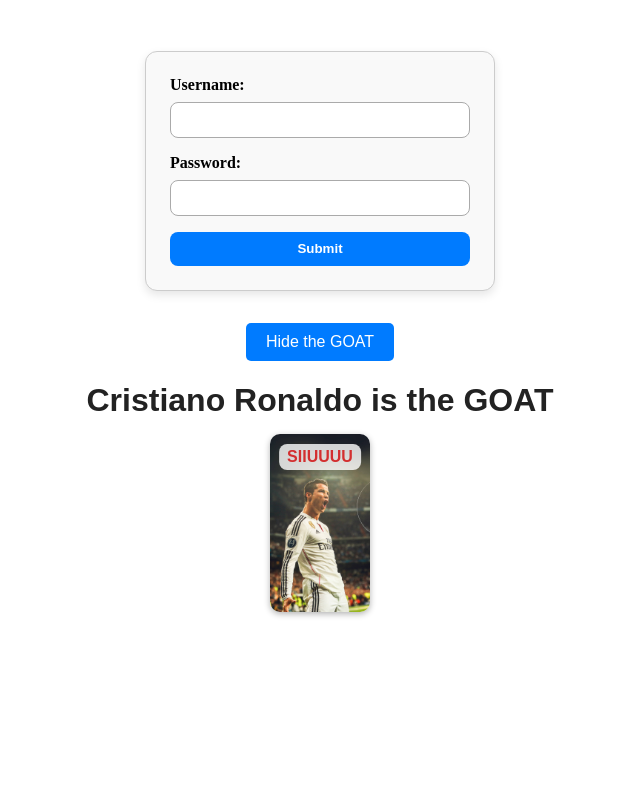
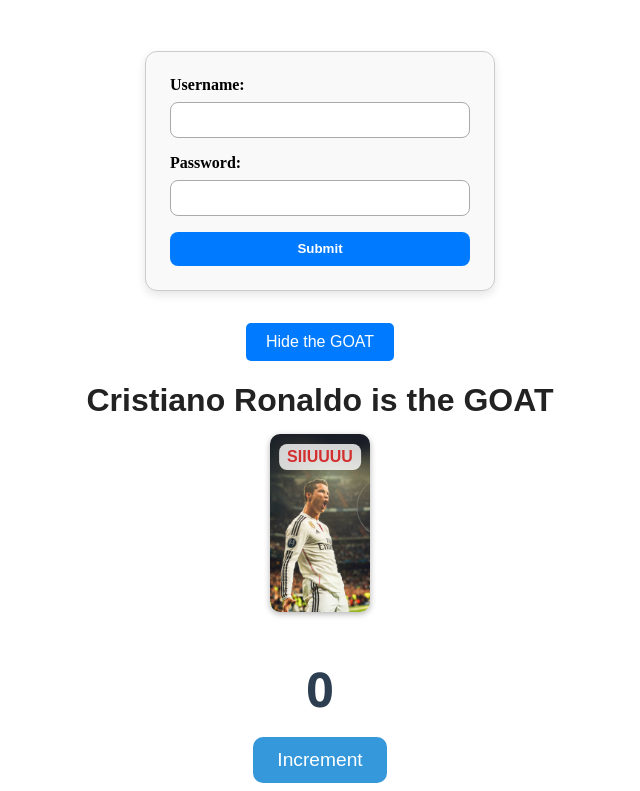
Before and after one commit to Fernando-Herrero/react-events, a React (Vite) app: page / in a window 1280 px wide. Shown: the part 350-1141 px from the top of the page, without its empty margins (320-960 px from the left). Before the commit the page ends 986 px from the top, so only its background shows below. Built offline with nearby package versions, Linux system fonts and the light colour scheme.

Commit message:
feat(DoubleClickCounter): create duble click counter component

```diff
--- a/src/App.jsx
+++ b/src/App.jsx
@@ -1,5 +1,6 @@
 import "./App.css";
 import { CountClicks } from "./components/CountClicks/CountClicks";
+import { DoubleClickCounter } from "./components/DoubleClickCounter/DoubleClickCounter";
 import { LoginForm } from "./components/LoginForm/LoginForm";
 import { MirrorInput } from "./components/MirrorInput/MirrorInput";
 import { ToggleText } from "./components/ToggleText/ToggleText";
@@ -11,6 +12,7 @@
       <MirrorInput />
       <LoginForm />
       <ToggleText />
+      <DoubleClickCounter />
 		</>
 	);
 }
--- /dev/null
+++ b/src/components/DoubleClickCounter/DoubleClickCounter.css
@@ -0,0 +1,30 @@
+.double-click-counter {
+	display: flex;
+	flex-direction: column;
+	align-items: center;
+	justify-content: center;
+	margin-top: 40px;
+	gap: 16px;
+	font-family: "Segoe UI", Tahoma, Geneva, Verdana, sans-serif;
+}
+
+.double-click-counter span {
+	font-size: 3rem;
+	font-weight: bold;
+	color: #2c3e50;
+}
+
+.double-click-counter button {
+	padding: 12px 24px;
+	font-size: 1.2rem;
+	background-color: #3498db;
+	color: white;
+	border: none;
+	border-radius: 10px;
+	cursor: pointer;
+	transition: background-color 0.3s ease;
+}
+
+.double-click-counter button:hover {
+	background-color: #2980b9;
+}
--- /dev/null
+++ b/src/components/DoubleClickCounter/DoubleClickCounter.jsx
@@ -0,0 +1,17 @@
+import { useState } from "react";
+import "./DoubleClickCounter.css";
+
+export const DoubleClickCounter = () => {
+	const [count, setCount] = useState(0);
+
+	const handleDoubleCLick = () => {
+		setCount((prev) => prev + 1);
+	};
+
+	return (
+		<div className="double-click-counter">
+			<span>{count}</span>
+			<button onDoubleClick={handleDoubleCLick}>Increment</button>
+		</div>
+	);
+};
```
